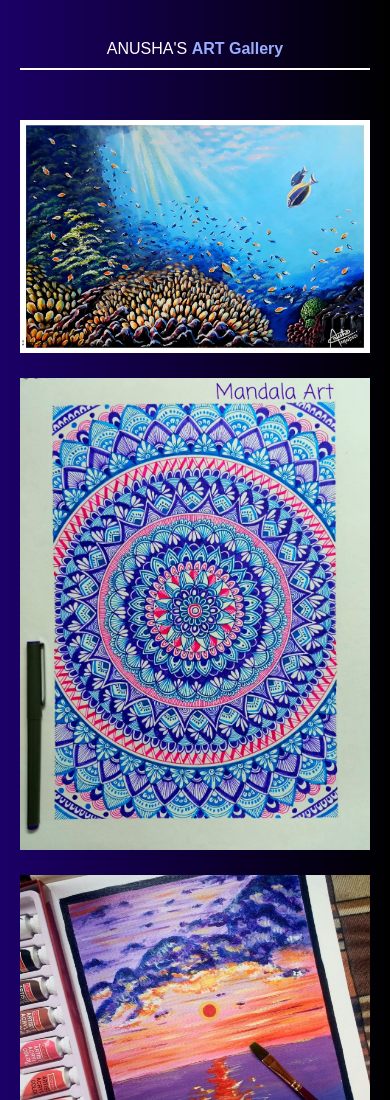
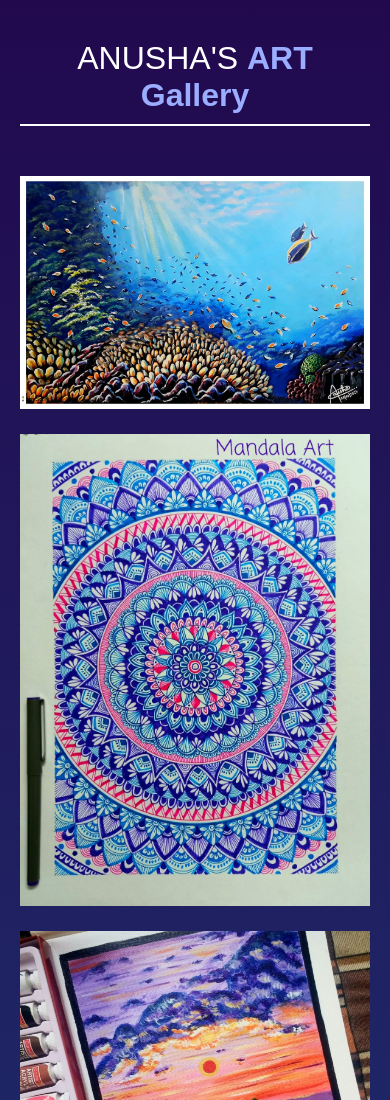
Before and after one commit to Ann-Artist/ARTgallery, a plain HTML site: page index.html in a window 390 px wide. Shown: the top 1100 px of the page. Drawn offline with Linux system fonts and the light colour scheme.

Commit message:
added style.css

```diff
--- a/style.css
+++ b/style.css
@@ -5,7 +5,7 @@
     font-family: 'Poppins', sans-serif;
 }
 body{
-    background-image: linear-gradient(90deg, rgb(27, 0, 103), rgb(0, 0, 0));
+    background-image: linear-gradient(180deg, rgb(34, 9, 78), rgb(17, 140, 188), rgb(111, 205, 113));
 }
 .container{
     display: flex;
@@ -61,6 +61,6 @@ body{
         width: 100%;
     }
     .container .heading h3{
-        font-size: 1em;
+        font-size: 2em;
     }
 }
```
